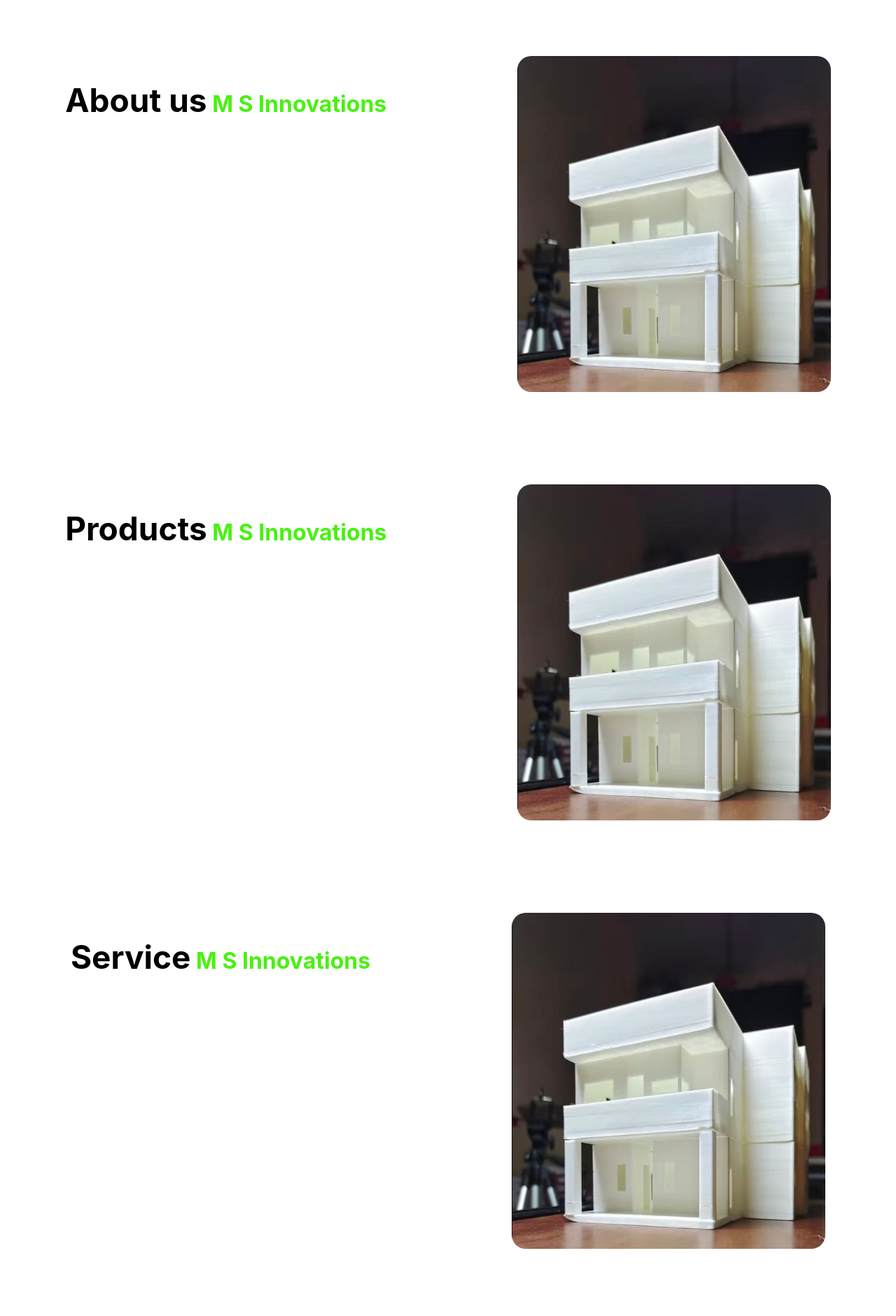
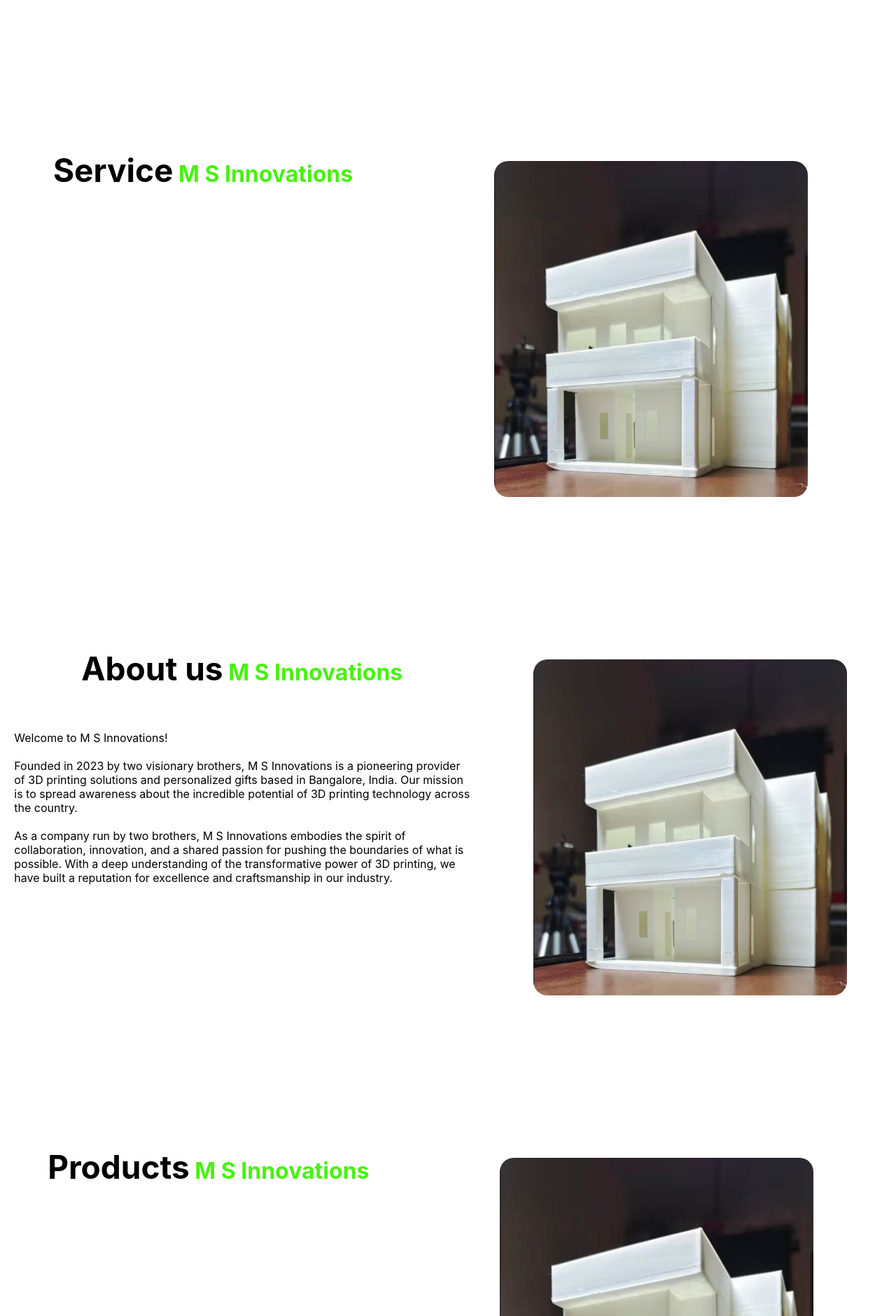
Before and after one commit to NITHISHGOWDA98/ms-innovations, a React (Create React App) app: page / in a window 1280 px wide. Shown: the part 620-2500 px from the top of the page at 70% size. Built offline with nearby package versions, Linux system fonts and the light colour scheme.

Commit message:
added content

```diff
--- a/src/LandingPage/LandingPage.js
+++ b/src/LandingPage/LandingPage.js
@@ -22,10 +22,11 @@ export const LandingPage = () => {
         <h1 className='landingpageheadertitle' onClick={() => scrollToSection(firstSectionRef)} >M S INNOVATIONS</h1>
         <ul className='landingpageheadercenter'>
           {/* Update the onClick event for the "About Us" link */}
+          <li  onClick={() => scrollToSection(fourthSectionRef)}>Service</li>
+          <li onClick={() => scrollToSection(thirdSectionRef)}>Products</li>
+          <li  onClick={() => scrollToSection(fifthSectionRef)}>Blogs</li>
           <li onClick={() => scrollToSection(secondSectionRef)}>About Us</li>
-        <li onClick={() => scrollToSection(thirdSectionRef)}>Products</li>
-          <li  onClick={() => scrollToSection(fourthSectionRef)}>Service</li>
-          <li  onClick={() => scrollToSection(fifthSectionRef)}>Blogs</li>
+
           <li  onClick={() => scrollToSection(sixthSectionRef)}>Contact Us</li>
         </ul>
         <div className='landingpageheaderbuttons'>
@@ -56,14 +57,32 @@ export const LandingPage = () => {
 
       </section>
 
-
+      <section className='landingpagecontent' ref={fourthSectionRef} >
+        <div className='landingpagecontentright'>
+          <h1>
+           Service
+            <span> M S Innovations</span>
+          </h1>
+        </div>
+        <div className='landingpagecontentleft'>
+          <img src={msInnovationsImg} alt='imagemain' className='resized-image' />
+        </div>
+      </section>
 
       <section className='landingpagecontent' ref={secondSectionRef} >
         <div className='landingpagecontentright'>
           <h1>
           About us
             <span> M S Innovations</span>
+
           </h1>
+          <div className='aboutuscontent'>
+          Welcome to M S Innovations!<br/> <br/>
+
+Founded in 2023 by two visionary brothers, M S Innovations is a pioneering provider<br/>  of 3D printing solutions and personalized gifts based in Bangalore, India. Our mission<br/> is to spread awareness about the incredible potential of 3D printing technology across<br/> the country.<br/>  <br/>
+
+As a company run by two brothers, M S Innovations embodies the spirit of<br/> collaboration, innovation, and a shared passion for pushing the boundaries of what is <br/>possible. With a deep understanding of the transformative power of 3D printing, we <br/>have built a reputation for excellence and craftsmanship in our industry.
+</div>
         </div>
         <div className='landingpagecontentleft'>
           <img src={msInnovationsImg} alt='imagemain' className='resized-image' />
@@ -80,17 +99,7 @@ export const LandingPage = () => {
           <img src={msInnovationsImg} alt='imagemain' className='resized-image' />
         </div>
       </section>
-      <section className='landingpagecontent' ref={fourthSectionRef} >
-        <div className='landingpagecontentright'>
-          <h1>
-           Service
-            <span> M S Innovations</span>
-          </h1>
-        </div>
-        <div className='landingpagecontentleft'>
-          <img src={msInnovationsImg} alt='imagemain' className='resized-image' />
-        </div>
-      </section>
+
       <section className='landingpagecontent' ref={fifthSectionRef}>
         <div className='landingpagecontentright'>
           <h1>
--- a/src/LandingPage/landingpage.css
+++ b/src/LandingPage/landingpage.css
@@ -57,6 +57,11 @@ li:hover{
 
 
 }
+
+.aboutuscontent{
+    display: flex;
+    text-align: justify;
+}
 .landingpagecontentright{
     display: flex;
     /* justify-content: center;
@@ -113,5 +118,6 @@ li:hover{
 .resized-image {
     width: 35vw; /* Set the desired width */
     height: 60vh;
-    border-radius: 20px; /* Automatically adjust the height to maintain aspect ratio */
+    border-radius: 20px;
+    margin:50px; /* Automatically adjust the height to maintain aspect ratio */
   }
```
